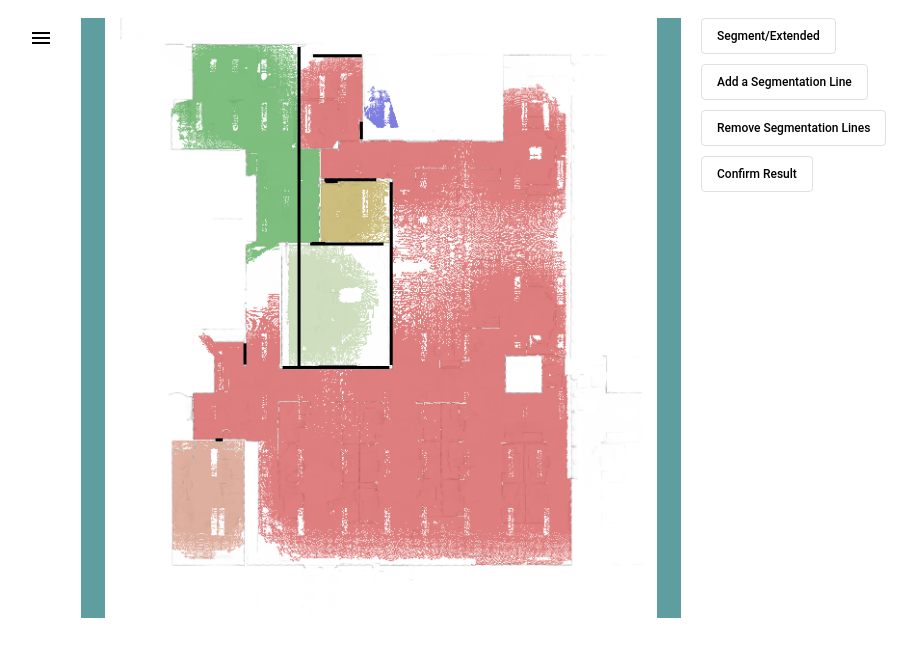
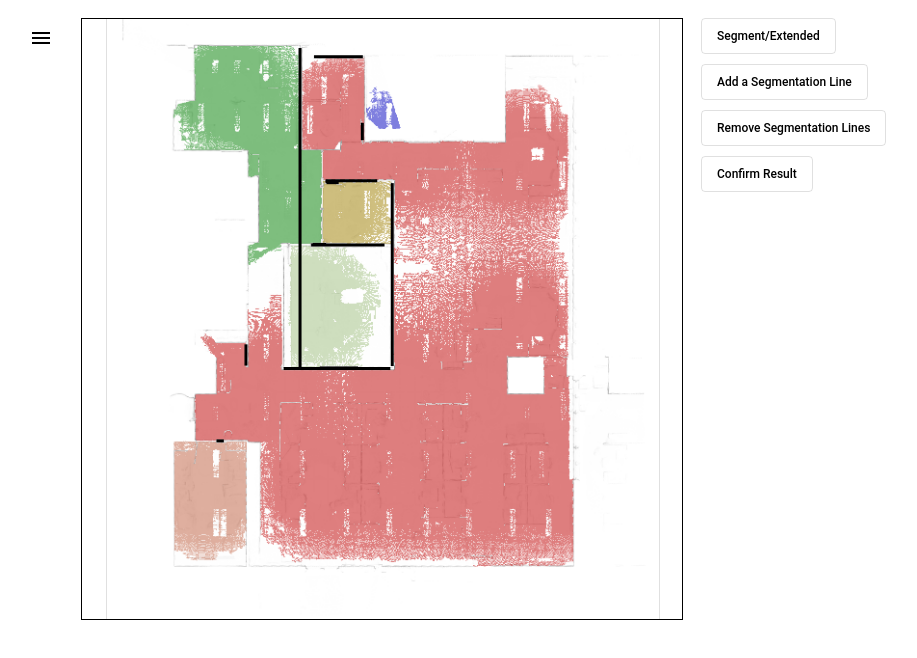
Before and after one commit to JinZihang/SJNTU-RoomSegmentationUI, an Angular app: page / in a window 1280 px wide. Shown: the top 658 px of the page, without its empty margins (2-919 px from the left). Built offline with nearby package versions, Linux system fonts and the light colour scheme.

Commit message:
Update display background style

```diff
--- a/src/app/room-seg-ui/room-seg-display/room-seg-display.component.ts
+++ b/src/app/room-seg-ui/room-seg-display/room-seg-display.component.ts
@@ -114,6 +114,9 @@ export class RoomSegDisplayComponent implements OnChanges {
     this.imgScale = this.imgNaturalWidth/this.imgNaturalHeight;
 
     if (this.imgScale > 1) {
+      this.renderer.setStyle(this.imgElement.nativeElement, 'border-top', '1px solid rgba(0,0,0,.12)');
+      this.renderer.setStyle(this.imgElement.nativeElement, 'border-bottom', '1px solid rgba(0,0,0,.12)');
+
       this.canvasXMax = this.canvasSideLength;
       this.canvasYMax = this.canvasSideLength/this.imgScale;
 
@@ -124,6 +127,9 @@ export class RoomSegDisplayComponent implements OnChanges {
       this.renderer.setStyle(this.scaleContainerElement.nativeElement, 'height', height);
       this.renderer.setStyle(this.scaleContainerElement.nativeElement, 'margin-top', topMargin);
     } else {
+      this.renderer.setStyle(this.imgElement.nativeElement, 'border-left', '1px solid rgba(0,0,0,.12)');
+      this.renderer.setStyle(this.imgElement.nativeElement, 'border-right', '1px solid rgba(0,0,0,.12)');
+
       this.canvasXMax = this.canvasSideLength*this.imgScale;
       this.canvasYMax = this.canvasSideLength;
 
--- a/src/app/room-seg-ui/room-seg-ui.component.css
+++ b/src/app/room-seg-ui/room-seg-ui.component.css
@@ -27,7 +27,7 @@ room-seg-history {
 
 #display-resize-container {
     position: absolute;
-    background-color: cadetblue;
+    border: 1px solid black;
 }
 #display-resize-container-bottom {
     position: absolute;
```
